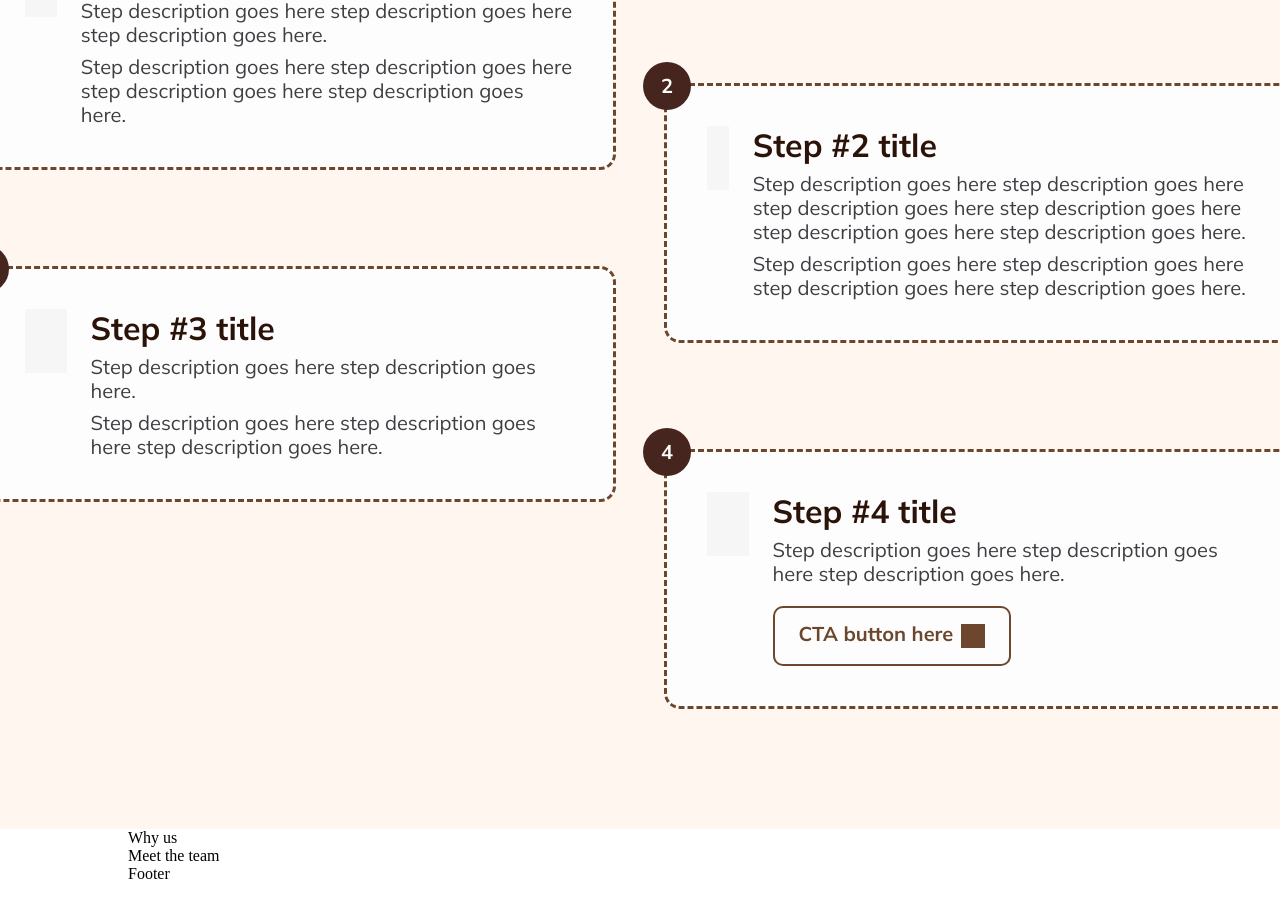
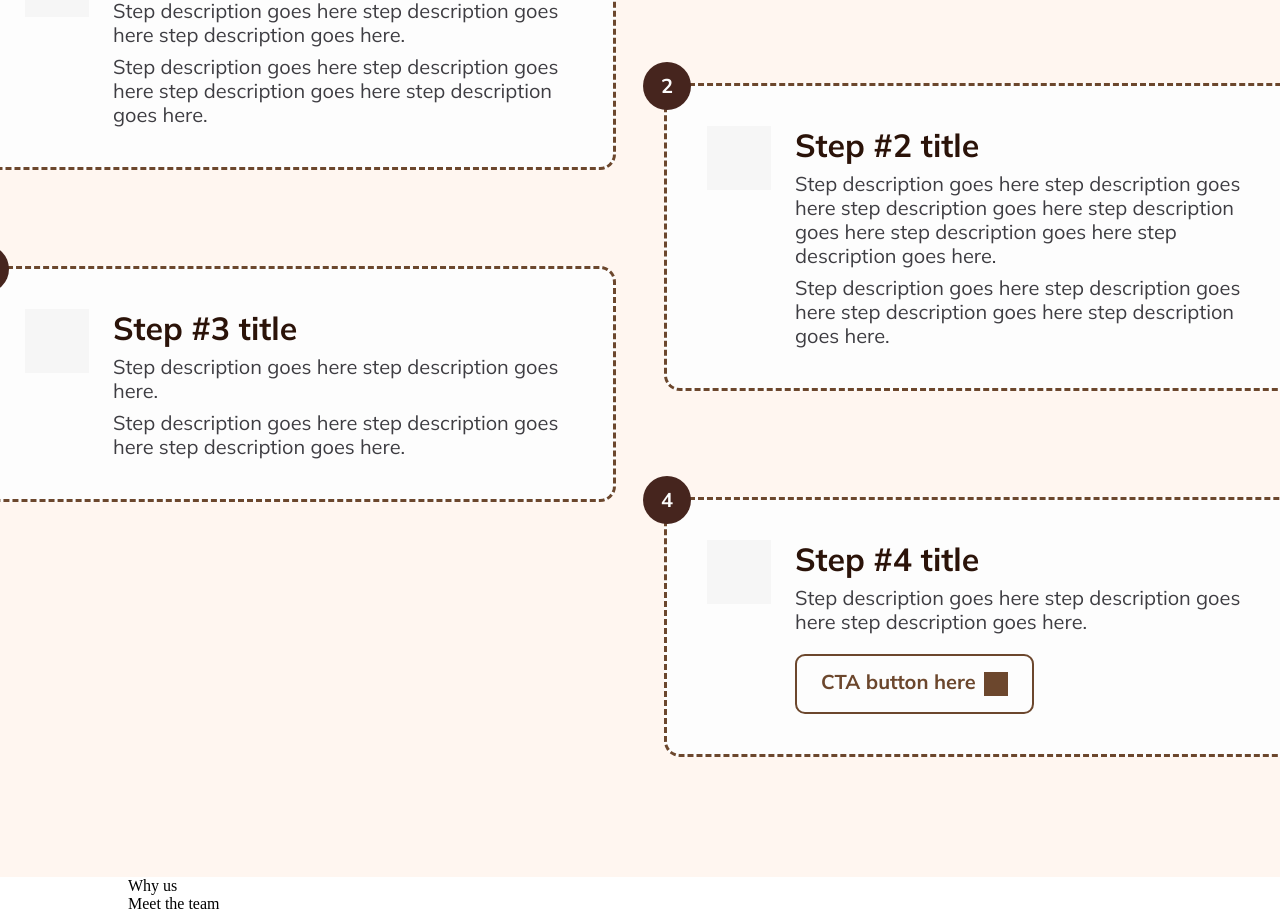
Before and after one commit to dot-slash-digital/tng-web, a Next.js app: page / in a window 1280 px wide. Shown: the part 1120-2031 px from the top of the page. Before the commit the page ends 2003 px from the top, so only its background shows below. Built offline with nearby package versions, Linux system fonts and the light colour scheme.

Commit message:
run Prettier

```diff
--- a/app/components/home/our-process.tsx
+++ b/app/components/home/our-process.tsx
@@ -1,4 +1,3 @@
-import button from "@components/button";
 import SectionContainer from "@components/section-container";
 import content from "@content";
 
@@ -6,8 +5,6 @@ import styles from "@styles/home/our-process.module.scss";
 
 export default () => {
   const { list, title } = content.home.ourProcess;
-
-
 
   return (
     <div className={styles.component}>
@@ -17,29 +14,28 @@ export default () => {
           <div className={styles["sub-container-left"]}>
             {list.map((step, index) => (
               <div key={index}>
-                {(index%2===0) && (
+                {index % 2 === 0 && (
                   <div className={styles.rectangle}>
                     <div className={styles.circle}>
                       <div className={styles["circle-num"]}>{index + 1}</div>
                     </div>
-                  <div className={styles.square}/>
+                    <div className={styles.square} />
                     <div className={styles["text-box"]}>
-                    <div className={styles["sub-title"]}>
-                    {step.title}
-                    </div>
+                      <div className={styles["sub-title"]}>{step.title}</div>
                       {step.description.map((text, index) => (
-                    <div className={styles.description}>
-                      {text}
-                    </div>
+                        <div className={styles.description}>{text}</div>
                       ))}
-                    {step.button &&
+                      {step.button && (
                         <div className={styles.button}>
-                        <a className={styles["button-text"]} href={step.button.destination} >
+                          <a
+                            className={styles["button-text"]}
+                            href={step.button.destination}
+                          >
                             {step.button.label}
                           </a>
-                        <div className={styles.icon}/>
+                          <div className={styles.icon} />
                         </div>
-                    }
+                      )}
                     </div>
                   </div>
                 )}
@@ -49,29 +45,28 @@ export default () => {
           <div className={styles["sub-container-right"]}>
             {list.map((step, index) => (
               <div key={index}>
-                {(index%2!==0) && (
+                {index % 2 !== 0 && (
                   <div className={styles.rectangle}>
                     <div className={styles.circle}>
                       <div className={styles["circle-num"]}>{index + 1}</div>
                     </div>
-                  <div className={styles.square}/>
+                    <div className={styles.square} />
                     <div className={styles["text-box"]}>
-                    <div className={styles["sub-title"]}>
-                    {step.title}
+                      <div className={styles["sub-title"]}>{step.title}</div>
+                      {step.description.map((text, index) => (
+                        <div className={styles.description}>{text}</div>
+                      ))}
+                      {step.button && (
+                        <div className={styles.button}>
+                          <a
+                            className={styles["button-text"]}
+                            href={step.button.destination}
+                          >
+                            {step.button.label}
+                            <div className={styles.icon} />
+                          </a>
                         </div>
-                    {step.description.map((text, index) => (
-                    <div className={styles.description}>
-                      {text}
-                    </div>
-                    ))}
-                    {step.button &&
-                      <div className={styles.button}>
-                      <a className={styles["button-text"]} href={step.button.destination} >
-                      {step.button.label}
-                      </a>
-                      <div className={styles.icon}/>
-                    </div>
-                    }
+                      )}
                     </div>
                   </div>
                 )}
--- a/app/styles/components/home/our-process.module.scss
+++ b/app/styles/components/home/our-process.module.scss
@@ -1,13 +1,13 @@
 @use "@colors" as colors;
 @use "@fonts" as fonts;
 
-.component{
+.component {
   background-color: colors.$brown-100;
   display: flex;
   flex-direction: column;
   align-items: center;
 }
-.title{
+.title {
   @include fonts.header-2;
   color: colors.$brown-600;
   padding-top: 120px;
@@ -15,7 +15,7 @@
   text-align: center;
 }
 
-.container{
+.container {
   display: flex;
   align-items: flex-start;
   justify-content: center;
@@ -23,7 +23,7 @@
   padding: 0px 32px 120px 32px;
 }
 
-.circle{
+.circle {
   width: 48px;
   height: 48px;
   background-color: colors.$brown-500;
@@ -34,23 +34,22 @@
   display: flex;
   align-items: center;
   justify-content: center;
-
 }
 
-.sub-container-left{
+.sub-container-left {
   display: flex;
   flex-direction: column;
-    gap:48px;
+  gap: 48px;
 }
 
-.sub-container-right{
-    padding-top:120px;
+.sub-container-right {
+  padding-top: 120px;
   display: flex;
   flex-direction: column;
-    gap:53px;
+  gap: 53px;
 }
 
-.rectangle{
+.rectangle {
   width: 548px;
   display: flex;
   padding: 40px;
@@ -62,58 +61,53 @@
   position: relative;
 }
 
-
-.text-box{
+.text-box {
   display: flex;
-    flex-direction:column;
+  flex-direction: column;
   gap: 8px;
 }
 
-.sub-title{
+.sub-title {
   @include fonts.header-4;
   color: colors.$brown-600;
   align-self: stretch;
 }
 
-.square{
+.square {
   width: 64px;
   height: 64px;
   background: colors.$gray-100;
+  flex-shrink: 0;
 }
 
-.description{
+.description {
   @include fonts.paragraph;
   color: colors.$gray-300;
 }
 
-.button{
+.button {
+  display: flex;
+}
+
+.button-text {
   @include fonts.paragraph-bold;
   color: colors.$brown-400;
+  display: flex;
+  gap: 8px;
+  text-decoration: none;
   margin-top: 12px;
+  padding: 16px 24px;
+  border: 2px solid colors.$brown-400;
   border-radius: 10px;
-    padding: 16px 24px;
-    text-decoration: none;
-    border: 2px solid colors.$brown-400;
-    display: inline-block;
-    width: fit-content;
-    display: flex;
-    gap:8px;
 }
 
-.button-text{
-    @include fonts.paragraph-bold;
-    color: colors.$brown-400;
-    text-decoration: none;
-
-}
-
-.circle-num{
+.circle-num {
   @include fonts.paragraph-bold;
   color: colors.$white;
 }
 
-.icon{
+.icon {
   width: 24px;
   height: 24px;
-    background: colors.$brown-400;
+  background-color: colors.$brown-400;
 }
```
Lines whose indentation alone changed are shown as unchanged.
